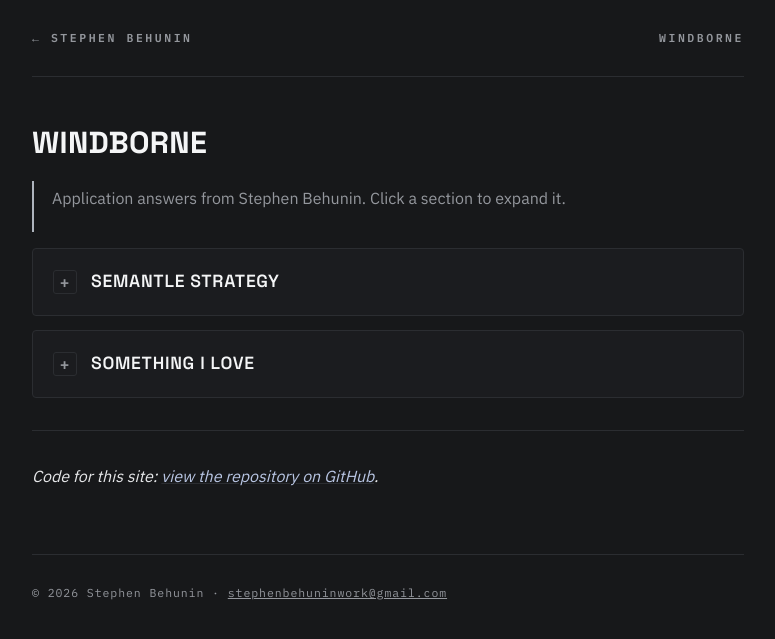
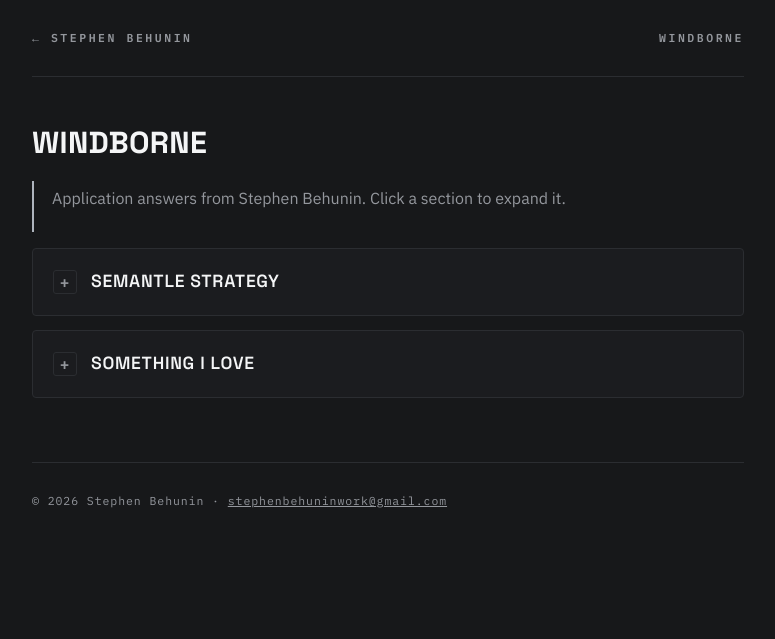
Before and after one commit to stephen-behunin/windborne_sb, a Jekyll site: the page built from index.md, in a window 1280 px wide. Shown: the top 639 px of the page, without its empty margins (252-1027 px from the left). Built offline with Jekyll 4.4.1, drawn with Linux system fonts in a browser that asks for light colours.

Commit message:
Refactor conclusion and clean up index.md
Removed unnecessary line breaks and updated text for clarity.

```diff
--- a/index.md
+++ b/index.md
@@ -56,10 +56,6 @@ Second, the creativity is off the charts. A cat named Princess Donut the Queen A
 
 Finally, the writing is funny while having deep themes and connections between the books. Chekhov's guns and callbacks are everywhere. Themes stay persistent and are reinforced in poignant moments amid the gore, hilarious imagery, and utter absurdity. Character arcs and story throughlines are both baked into the structure of the world and carefully used for real moments of connection with the characters. I think how funny the situations are allows the author to get away with absurdity and deep meaning in shockingly close proximity to each other — and in ways that wouldn't play with any other type of story.
 
-So, in short, I love *Dungeon Crawler Carl*. I only have three and a half books left before I will have to join the legion of other fans waiting for the next installment. I may have to start rationing pages; the next one doesn't come out until late 2027 to early 2028. Goddammit Dinniman, write faster.
+So, in short, I love *Dungeon Crawler Carl*. I only have three and a half books left before I will have to join the legion of other fans waiting for the next installment. I may have to start rationing pages. The next one doesn't come out until late 2027 to early 2028. Goddammit Dinniman, write faster.
 
 </details>
-
----
-
-*Code for this site: [view the repository on GitHub](https://github.com/stephen-behunin/windborne_sb).*
```
